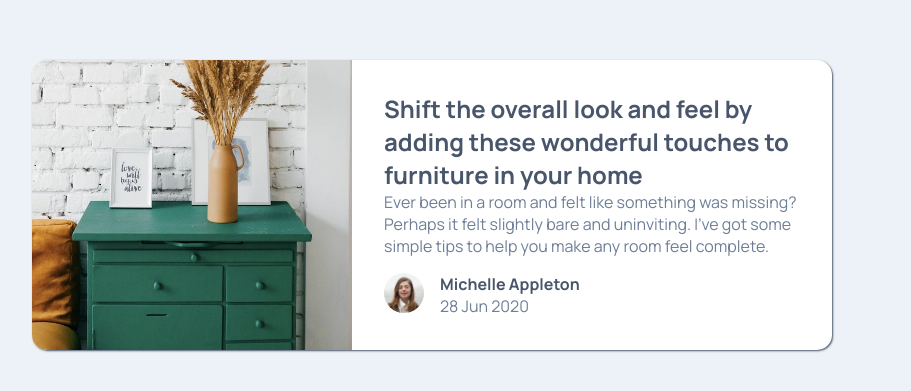
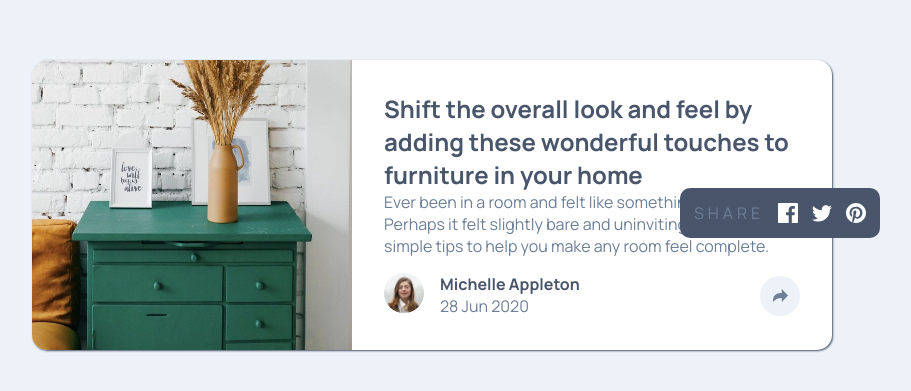
Before and after one commit to Mtrxxo/article-prev, a plain HTML site: page index.html in a window 1280 px wide. Shown: the part 195-586 px from the top of the page, without its empty margins (208-1119 px from the left). Drawn offline with Linux system fonts and the light colour scheme.

Commit message:
getting warmer

```diff
--- a/index.html
+++ b/index.html
@@ -41,8 +41,14 @@
             <p>28 Jun 2020</p>
           </div>
         </div>
+        <div class="share-expand">
+          <p>SHARE</p>
+          <img src="images/icon-facebook.svg" alt="">
+          <img src="images/icon-twitter.svg" alt="">
+          <img src="images/icon-pinterest.svg" alt="">
+        </div>
         <div class="icon-div">
-
+          <img src="images/icon-share.svg" alt="" class="share-icon">
         </div>
       </div>
     </div>
--- a/script.js
+++ b/script.js
@@ -0,0 +1,8 @@
+let clickedIcon = document.getElementsByClassName("share-icon");
+
+let expandedView = document.getElementsByClassName("share-expand");
+
+
+clickedIcon.addEventListener("click", function(){
+    expandedView.classList.toggle("active")
+})
--- a/style.css
+++ b/style.css
@@ -11,7 +11,7 @@ body{
     justify-content: center;
     align-items: center;
     min-height: 100vh;
-    font-family: "Manrope", sans-serif;
+    font-family: "Manrope", system-ui;
     background-color: hsl(210, 46%, 95%);
 }
 
@@ -23,6 +23,7 @@ body{
     background-color: #fff;
     border-radius: 15px;
     box-shadow: 1px 1px 2px hsl(217, 19%, 35%);
+    position: relative;
 }
 
 .img-container{
@@ -37,6 +38,10 @@ body{
 
 .author-div{
     margin: 1rem 0 0 0;
+    display: flex;
+    flex-flow: row nowrap;
+    justify-content: space-between;
+    align-items: center;
 }
 
 .paragraph{
@@ -74,3 +79,34 @@ p{
     font-weight: 700;
     color: hsl(217, 19%, 35%);
 }
+
+.icon-div{
+    height: 40px;
+    width: 40px;
+    border-radius: 50%;
+    background-color: hsl(210, 46%, 95%);
+    display: flex;
+    justify-content: center;
+    align-items: center;
+    cursor: pointer;
+}
+
+.share-expand{
+    background-color: hsl(217, 19%, 35%);
+    display: flex;
+    flex-flow: row nowrap;
+    align-items: center;
+    justify-content: space-evenly;
+    min-width: 200px;
+    height: 50px;
+    border-radius: 10px;
+    position: absolute;
+    bottom: 7rem;
+    right: -3rem;
+    z-index: 1;
+}
+
+.share-expand p{
+    color: hsl(214, 17%, 51%);
+    letter-spacing: 4px;
+}
```
